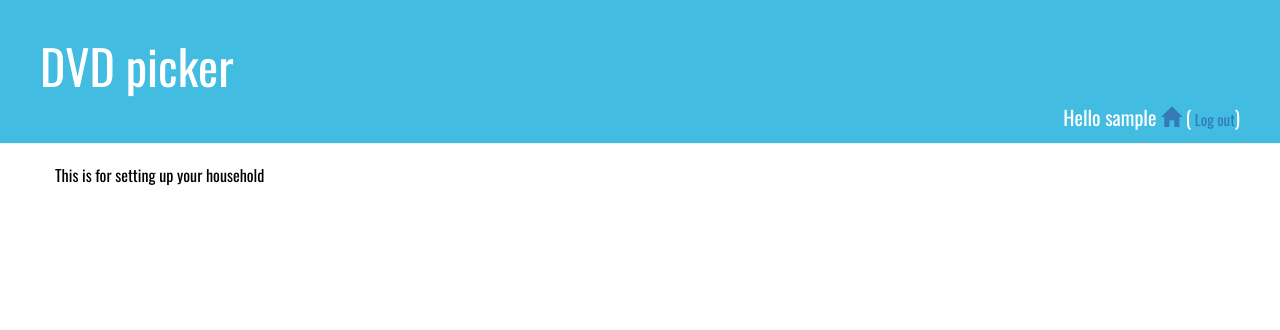
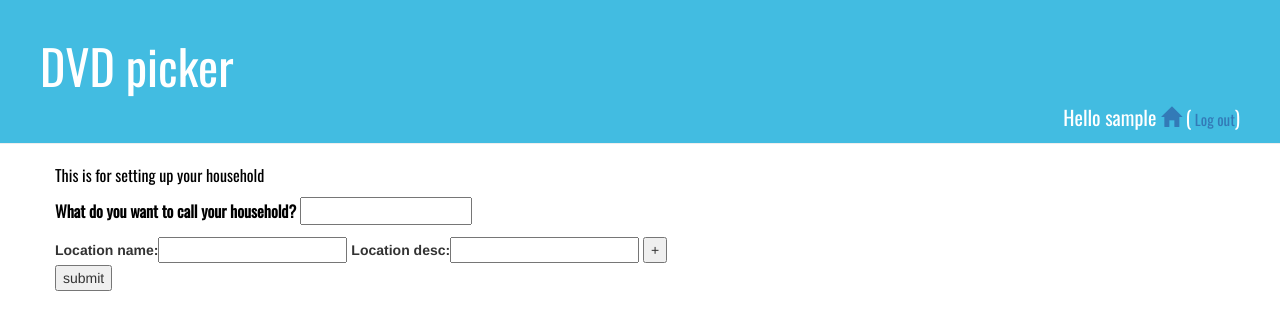
Before and after one commit to rsdavies/dvd-catalogue, a Django app: page /dvds/setup_household in a window 1280 px wide. Shown: the top 330 px of the page. Run offline with Django 3.2, Linux system fonts and the light colour scheme; the visitor is signed in with stand-in values (Sample User, id 1); some libraries are stand-ins or nearby versions.

Commit message:
the household setup form now allows user to add an arbitary number of fields.

```diff
--- a/dvds/forms.py
+++ b/dvds/forms.py
@@ -1,6 +1,6 @@
 from django import forms
 from django.contrib.auth.forms import UserCreationForm, UserChangeForm
-from .models import CustomUser
+from .models import CustomUser, HouseHold
 
 class CustomUserCreationForm(UserCreationForm):
 
@@ -13,6 +13,13 @@ class CustomUserChangeForm(UserChangeForm):
     class Meta:
         model = CustomUser
         fields = ('username', 'email')
+
+class HouseholdSetupForm(forms.Form):
+    household_name = forms.CharField(label="What do you want to call your household?", max_length=30)
+
+class LocationSetupForm(forms.Form):
+    location_name = forms.CharField(max_length=30)
+    location_desc = forms.CharField(max_length=200)
 
 
 class DvDForm(forms.Form):
@@ -29,3 +36,4 @@ class PickerForm(forms.Form):
         super(PickerForm, self).__init__(*args, **kwargs)
         choices = [(item['imdb_id'], "%s, %s" % (item['title'], item['year'])) for item in possibles]
         self.fields["picked"] = forms.ChoiceField(choices=choices, widget=forms.RadioSelect)
+        # todo, move all the sorting and saving here?
--- a/dvds/templates/dvds/setup_household.html
+++ b/dvds/templates/dvds/setup_household.html
@@ -1,4 +1,13 @@
 {% extends 'base.html' %}
 {% block content %}
 <p>This is for setting up your household</p>
+
+<form acion="" method="post">
+    {% csrf_token %}
+    {{ household_form.as_p }}
+    {{ location_form.as_table }}
+    <input type="submit" value="+" name="add">
+    <br>
+    <input type="submit" value="submit">
+</form>
 {% endblock%}
--- a/dvds/views.py
+++ b/dvds/views.py
@@ -5,7 +5,7 @@ from django.contrib.auth.decorators import login_required
 from datetime import datetime
 from decimal import Decimal
 # Create your views here.
-from .forms import DvDForm, PickerForm
+from .forms import DvDForm, PickerForm, HouseholdSetupForm, LocationSetupForm
 from .models import DvD, Director, Location, Actor, Genre, HouseHold, CustomUser
 import omdb
 from .api_keys import api_key
@@ -115,8 +115,21 @@ def user_home(request):
 
 @login_required
 def setup_household(request):
+    location_formset = forms.formset_factory(LocationSetupForm)
+    if request.method == 'POST':
+        copy_request = request.POST.copy()
+        location_formset = forms.formset_factory(LocationSetupForm)
+        household_form_data = HouseholdSetupForm(copy_request, prefix="house")
+        location_form_data = LocationSetupForm(copy_request, prefix="location")
+        if copy_request['add'] == '+':
+            location_form_data.data["location-TOTAL_FORMS"] = int(location_form_data.data["location-TOTAL_FORMS"]) + 1
+            location_form = location_formset(copy_request, prefix="location")
+            household_form = HouseholdSetupForm(initial={'household_name':household_form_data.data["house-household_name"]}, prefix='house')
+    else:
+        household_form = HouseholdSetupForm(prefix='house')
+        location_form = location_formset(prefix="location")
     # this will be where a user setups their household name and the dvd storage locations in their house
-    return render(request, 'dvds/setup_household.html')
+    return render(request, 'dvds/setup_household.html', {'household_form':household_form, 'location_form':location_form})
 
 @login_required
 def manage_household(request):
```
